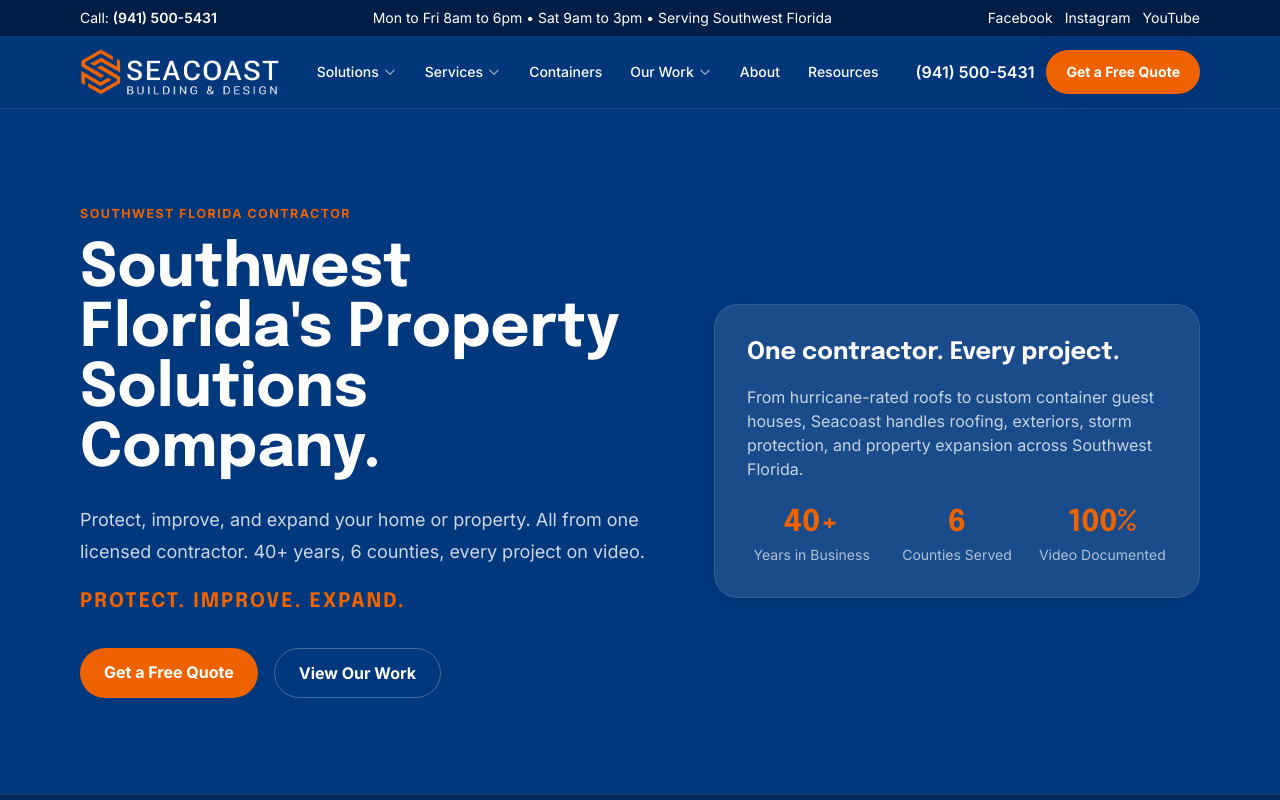
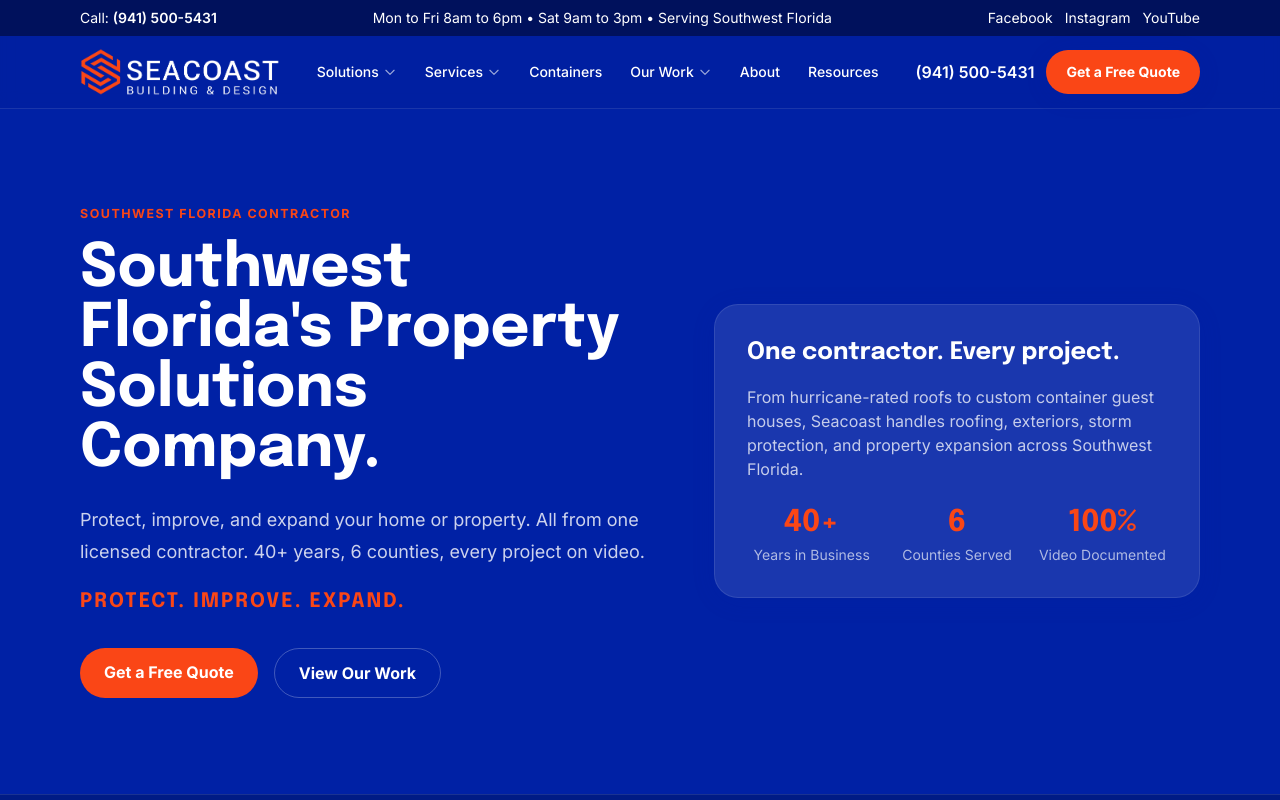
Before and after one commit to ecomstrategics/seacoast-bd, a Next.js app: page / in a window 1280 px wide. Shown: the top 800 px of the page. Built offline with nearby package versions, Linux system fonts and the light colour scheme.

Commit message:
fix: update Seacoast brand colors and logos

```diff
--- a/src/app/globals.css
+++ b/src/app/globals.css
@@ -6,13 +6,13 @@
 * { box-sizing: border-box; }
 html { scroll-behavior: smooth; }
 /* Dark-navy theme: deepest navy body so any gaps read dark, light default text. */
-body { margin: 0; background: #001E45; color: #F4F6FB; }
+body { margin: 0; background: #00115C; color: #F4F6FB; }
 a { text-decoration: none; }
 .container { width: min(1120px, calc(100% - 2rem)); margin-inline: auto; }
 .section { padding-block: 5rem; }
-.eyebrow { color: #EE6200; font-weight: 700; letter-spacing: .12em; text-transform: uppercase; font-size: .78rem; }
-/* Orange focus ring reads clearly on dark navy. */
-.focus-ring { @apply focus-visible:outline focus-visible:outline-2 focus-visible:outline-offset-2 focus-visible:outline-[#EE6200]; }
+.eyebrow { color: #FA4616; font-weight: 700; letter-spacing: .12em; text-transform: uppercase; font-size: .78rem; }
+/* Orange focus ring reads clearly on dark blue. */
+.focus-ring { @apply focus-visible:outline focus-visible:outline-2 focus-visible:outline-offset-2 focus-visible:outline-[#FA4616]; }
 
 /*
   Dark-band text contrast layer.
@@ -31,7 +31,7 @@
 .dark-band .bg-white .text-navy,
 .dark-band .bg-warm-white .text-navy,
 .dark-band .bg-cool-gray .text-navy,
-.dark-band .bg-white\/90 .text-navy { color: #00387E; }
+.dark-band .bg-white\/90 .text-navy { color: #0021A5; }
 
 .dark-band .bg-white .text-charcoal,
 .dark-band .bg-warm-white .text-charcoal,
@@ -50,7 +50,7 @@
 */
 .dark-band .bg-white.text-navy,
 .dark-band .bg-warm-white.text-navy,
-.dark-band .bg-cool-gray.text-navy { color: #00387E; }
+.dark-band .bg-cool-gray.text-navy { color: #0021A5; }
 .dark-band .bg-white.text-charcoal,
 .dark-band .bg-warm-white.text-charcoal,
 .dark-band .bg-cool-gray.text-charcoal { color: #1C1C1E; }
--- a/tailwind.config.ts
+++ b/tailwind.config.ts
@@ -13,16 +13,16 @@
         body: ["var(--font-inter)", "sans-serif"],
       },
       colors: {
-        navy: "#00387E",           // brand navy (pixel-extracted from real logo)
-        "navy-deep": "#002A5C",    // deeper band for alternating dark sections
-        "navy-900": "#001E45",     // deepest navy: body background / footers
-        "navy-surface": "#0B2C5C", // slightly lifted navy for dark card/panel surfaces
-        // NOTE: 'teal' is the legacy token name — now mapped to brand orange #EE6200.
+        navy: "#0021A5",           // brand bright blue
+        "navy-deep": "#001B85",    // deeper band for alternating dark sections
+        "navy-900": "#00115C",     // deepest blue: body background / footers
+        "navy-surface": "#0A2A8A", // slightly lifted blue for dark card/panel surfaces
+        // NOTE: 'teal' is the legacy token name — now mapped to brand orange #FA4616.
         // All existing `text-teal`, `bg-teal`, `border-teal` classes become orange automatically.
-        teal: "#EE6200",           // brand orange (legacy token, do not rename)
-        orange: "#EE6200",         // brand orange alias for new code
-        copper: "#1B3358",         // navy-tint; used for eyebrow/accent, complements orange+navy
-        "copper-light": "#9DB4D8", // light steel-blue accent, readable on dark navy
+        teal: "#FA4616",           // brand orange (legacy token, do not rename)
+        orange: "#FA4616",         // brand orange alias for new code
+        copper: "#12307A",         // blue-tint; used for hover states, complements orange+bright blue
+        "copper-light": "#AFC1F4", // light blue accent, readable on dark blue
         "warm-white": "#F8F6F2",
         "cool-gray": "#E8EAF0",
         charcoal: "#1C1C1E",
@@ -32,7 +32,7 @@
         "success": "#2E7D5B",
       },
       boxShadow: {
-        soft: "0 4px 24px 0 rgba(11,29,58,0.10)",
+        soft: "0 4px 24px 0 rgba(0,33,165,0.10)",
       },
     },
   },
```
Also changed, not shown: public/logo-mark.png, public/logo.png.
